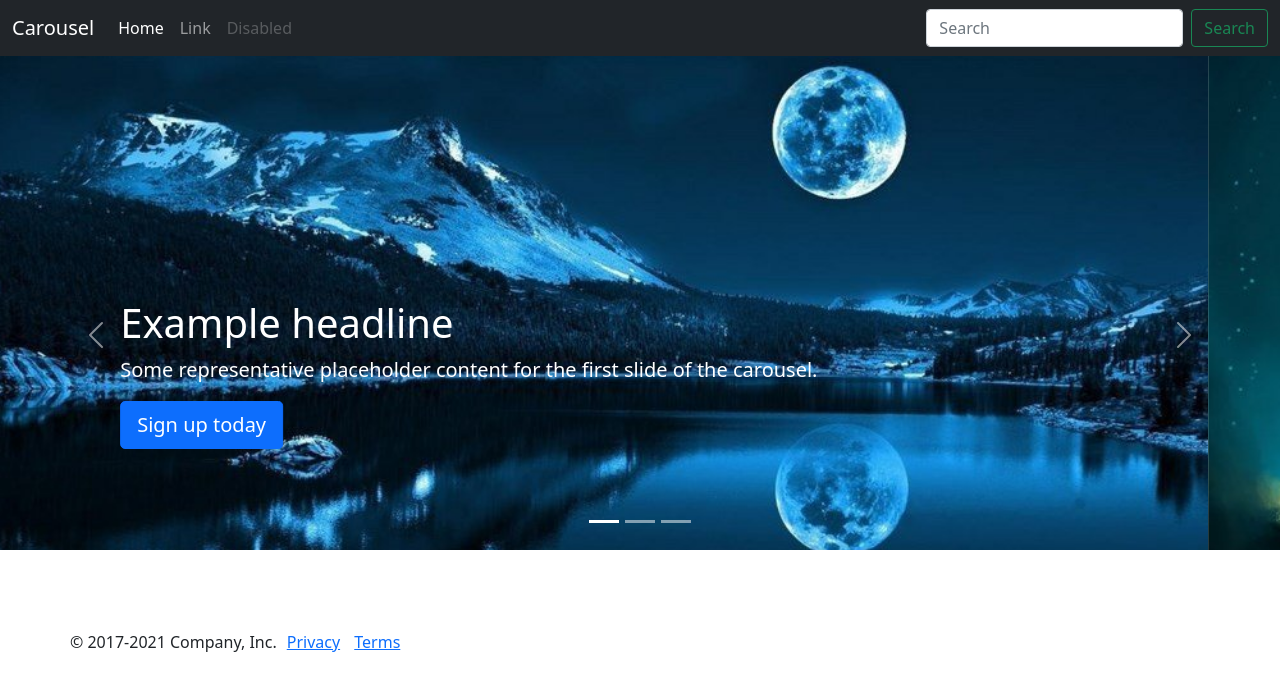
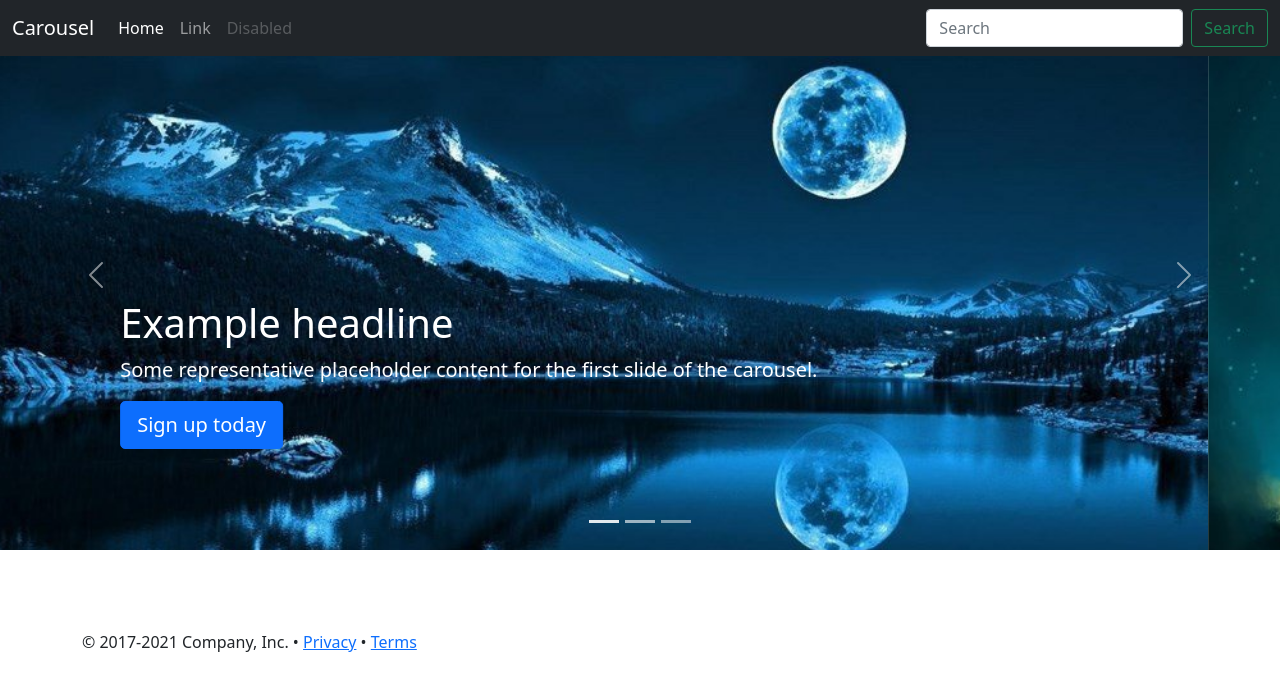
Before and after one commit to trucntb/lab13, a plain HTML site: page index.html in a window 1280 px wide. Drawn offline with nearby package versions, Linux system fonts and the light colour scheme.

Commit message:
Update index.html

```diff
--- a/index.html
+++ b/index.html
@@ -4,11 +4,6 @@
     <meta charset="UTF-8" />
     <meta name="viewport" content="width=device-width, initial-scale=1.0" />
 
-    <link
-      rel="canonical"
-      href="http://getbootstrap.com/docs/5.0/examples/carousel/"
-    />
-    <link rel="stylesheet" href="style.css" />
     <!-- Bootstrap core CSS -->
     <link
       href="https://cdn.jsdelivr.net/npm/bootstrap@5.1.3/dist/css/bootstrap.min.css"
@@ -16,8 +11,10 @@
       integrity="sha384-1BmE4kWBq78iYhFldvKuhfTAU6auU8tT94WrHftjDbrCEXSU1oBoqyl2QvZ6jIW3"
       crossorigin="anonymous"
     />
+
     <!-- Custom styles for this template -->
     <link rel="stylesheet" href="style.css" />
+
     <title>Carousel Page</title>
   </head>
 
@@ -70,10 +67,35 @@
       </nav>
     </header>
 
-    <!-- Carousel -->
     <!-- khoi chua toan bo noi dung -->
     <main>
+      <!-- Carousel -->
       <div id="myCarousel" class="carousel slide" data-bs-ride="carousel">
+        <!-- Khoi the hien vi tri item dang active -->
+
+        <div class="carousel-indicators">
+          <button
+            type="button"
+            data-bs-target="#myCarousel"
+            data-bs-slide-to="0"
+            class="active"
+            aria-label="Slide 1"
+            aria-current="true"
+          ></button>
+          <button
+            type="button"
+            data-bs-target="#myCarousel"
+            data-bs-slide-to="1"
+            aria-label="Slide 2"
+          ></button>
+          <button
+            type="button"
+            data-bs-target="#myCarousel"
+            data-bs-slide-to="2"
+            aria-label="Slide 3"
+          ></button>
+        </div>
+
         <!-- khoi noi dung ben trong (3 item) -->
         <div class="carousel-inner">
           <div class="carousel-item active bg-img1">
@@ -117,36 +139,8 @@
             </div>
           </div>
         </div>
-      </div>
 
-      <!-- Khoi the hien vi tri item dang active -->
-      <div class="carousel-indicators">
-        <button
-          type="button"
-          data-bs-target="#myCarousel"
-          data-bs-slide-to="0"
-          class="active"
-          aria-label="Slide 1"
-          aria-current="true"
-        ></button>
-        <button
-          type="button"
-          data-bs-target="#myCarousel"
-          data-bs-slide-to="1"
-          aria-label="Slide 2"
-          class=""
-        ></button>
-        <button
-          type="button"
-          data-bs-target="#myCarousel"
-          data-bs-slide-to="2"
-          aria-label="Slide 3"
-          class=""
-        ></button>
-      </div>
-
-      <!-- Khoi dieu khien voi hai button next, prev -->
-      <div>
+        <!-- Khoi dieu khien voi hai button next, prev -->
         <button
           class="carousel-control-prev"
           type="button"
@@ -168,16 +162,11 @@
       </div>
 
       <!-- Footer -->
-      <footer class="container d-flex g-0">
-        <p>&copy; 2017-2021 Company, Inc.</p>
-        <ul>
-          <li>
-            <a href="#">Privacy</a>
-          </li>
-          <li>
-            <a href="#">Terms</a>
-          </li>
-        </ul>
+      <footer class="container">
+        <p>
+          &copy; 2017-2021 Company, Inc. &#8226; <a href="#">Privacy</a> &#8226;
+          <a href="#">Terms</a>
+        </p>
       </footer>
     </main>
 
```
